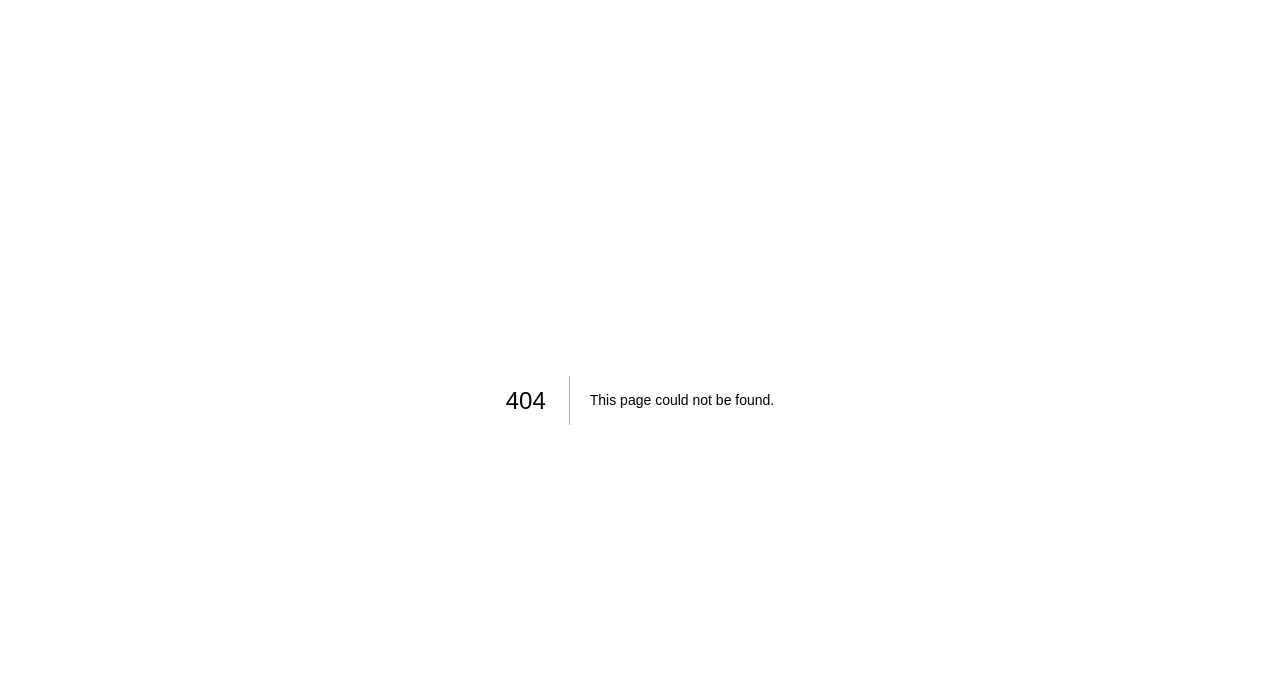
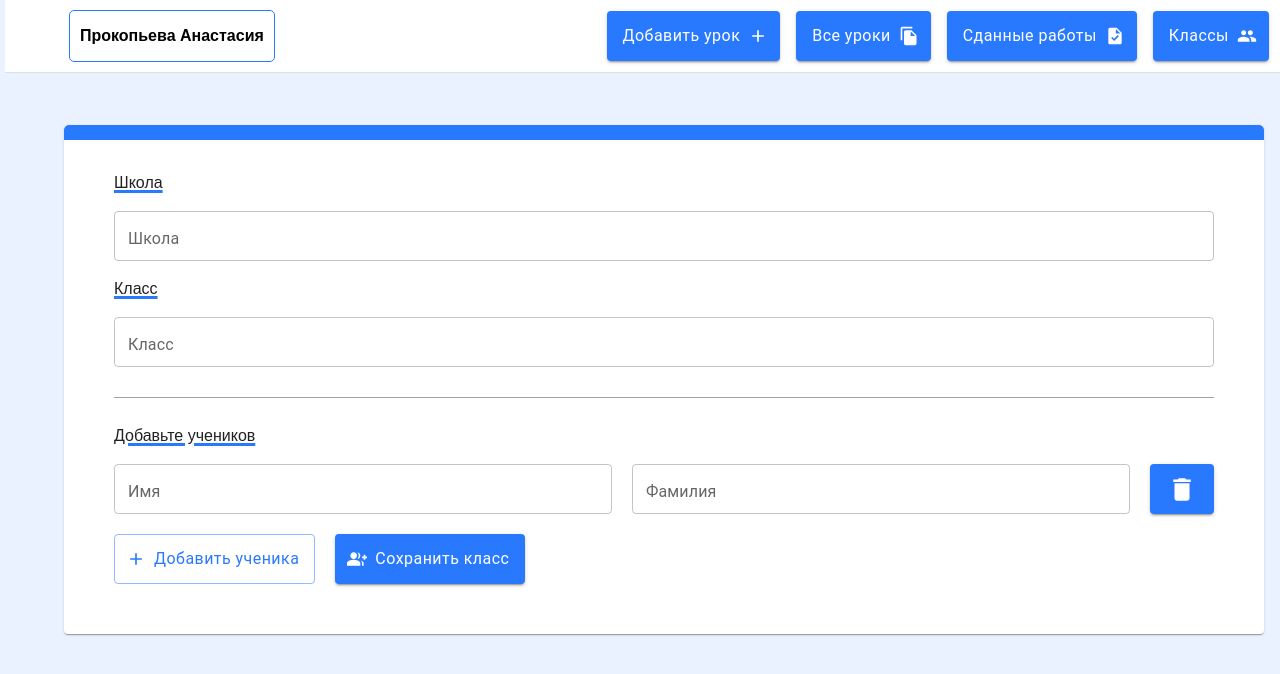
Before and after one commit to unnastasya/platform_for_tests, a Next.js app: page /addClass in a window 1280 px wide. Before the commit this address had no page. Shown: the top 674 px of the page. Built offline with nearby package versions, Linux system fonts and the light colour scheme.

Commit message:
add addClass page & needed components

```diff
--- /dev/null
+++ b/src/app/addClass/page.tsx
@@ -0,0 +1,13 @@
+"use client";
+
+
+import AddClassBlock from "@/components/AddClassBlock/AddClassBlock";
+import { Page } from "@/components/Page/Page";
+
+export default function AddClass() {
+	return (
+		<Page>
+			<AddClassBlock />
+		</Page>
+	);
+}
--- /dev/null
+++ b/src/components/AddClassBlock/AddClassBlock.module.css
@@ -0,0 +1,30 @@
+.addClass__container {
+	width: 1200px;
+	padding: 50px;
+	margin: 25px 0;
+	position: relative;
+	border-radius: 10px;
+
+}
+
+.addClass__container:first-child::after {
+	content: "";
+	position: absolute;
+	left: 0;
+	top: 0;
+	right: 0;
+	bottom: 0;
+	height: 15px;
+	width: 100%;
+	background: #82b1ff;
+	background-position: center center;
+	border-radius: 5px 5px 0 0;
+	background: #2979ff;
+}
+
+
+.addClass__form {
+    display: flex;
+	flex-direction: column;
+	gap: 30px;
+}
--- /dev/null
+++ b/src/components/AddClassBlock/AddClassBlock.tsx
@@ -0,0 +1,58 @@
+import { useRouter } from "next/navigation";
+import styles from "./AddClassBlock.module.css";
+import { useForm } from "react-hook-form";
+import { Paper } from "@mui/material";
+import { addClass } from "@/api/classes";
+import AddClassHeader from "../AddClassHeader/AddClassHeader";
+import AddStudents from "../AddStudents/AddStudents";
+
+export default function AddClassBlock() {
+	const router = useRouter();
+
+	const {
+		register,
+		formState: { errors },
+		handleSubmit,
+		control,
+	} = useForm({
+		defaultValues: {
+			school: "",
+			class: "",
+			people: [
+				{
+					name: "",
+					surname: "",
+				},
+			],
+		},
+	});
+
+	const onSubmit = async (data: any) => {
+		await addClass(data);
+		router.push("/classes");
+	};
+
+	return (
+		<Paper className={styles.addClass__container}>
+			<form
+				className={styles.addClass__form}
+				onSubmit={handleSubmit((data) => {
+					onSubmit(data);
+				})}
+			>
+				<AddClassHeader register={register} />
+
+				<hr
+					style={{
+						width: "100%",
+						border: "none",
+						backgroundColor: "#A3A3A3",
+						color: "#A3A3A3",
+						height: "1px",
+					}}
+				/>
+				<AddStudents control={control} register={register} />
+			</form>
+		</Paper>
+	);
+}
--- /dev/null
+++ b/src/components/AddClassHeader/AddClassHeader.module.css
@@ -0,0 +1,9 @@
+.addClass__nameBlock {
+	display: flex;
+	flex-direction: column;
+	gap: 20px;
+}
+
+.addStudent__textHeader {
+	text-decoration: 3px underline solid #2979ff;
+}
--- /dev/null
+++ b/src/components/AddClassHeader/AddClassHeader.tsx
@@ -0,0 +1,23 @@
+import { TextField } from "@mui/material";
+import styles from "./AddClassHeader.module.css";
+
+export default function AddClassHeader({ register }: any) {
+	return (
+		<div className={styles.addClass__nameBlock}>
+			<p className={styles.addStudent__textHeader}>Школа</p>
+			<TextField
+				{...register("school")}
+				multiline
+				fullWidth
+				label="Школа"
+			/>
+			<p className={styles.addStudent__textHeader}>Класс</p>
+			<TextField
+				{...register("class")}
+				multiline
+				fullWidth
+				label="Класс"
+			/>
+		</div>
+	);
+}
--- a/src/components/AddCriteria/AddCriteria.tsx
+++ b/src/components/AddCriteria/AddCriteria.tsx
@@ -26,7 +26,7 @@ function getTotal(payload: any) {
 	return total;
 }
 
-export function AddCriteria({ register, indexQuestion, control }: any) {
+export default function AddCriteria({ register, indexQuestion, control }: any) {
 	const { fields, append, remove } = useFieldArray({
 		name: `questions.${indexQuestion}.criteria`,
 		control,
--- /dev/null
+++ b/src/components/AddStudents/AddStudents.module.css
@@ -0,0 +1,22 @@
+.addStudent__oneSrudent {
+	width: 100%;
+	display: flex;
+	justify-content: space-between;
+	gap: 20px;
+	align-items: center;
+}
+
+.addStudents__buttonsBlock {
+	display: flex;
+	gap: 20px;
+}
+
+.addStudent__textHeader {
+	text-decoration: 3px underline solid #2979ff;
+}
+
+.addStudent__container {
+	display: flex;
+	flex-direction: column;
+	gap: 20px;
+}
--- /dev/null
+++ b/src/components/AddStudents/AddStudents.tsx
@@ -0,0 +1,86 @@
+import { useFieldArray } from "react-hook-form";
+import DeleteIcon from "@mui/icons-material/Delete";
+import AddIcon from "@mui/icons-material/Add";
+import GroupAddIcon from "@mui/icons-material/GroupAdd";
+import { Button, FormControl, TextField } from "@mui/material";
+
+import styles from "./AddStudents.module.css";
+
+const styleInput = {
+	width: "100%",
+	m: 0,
+	p: 0,
+};
+
+export default function AddStudents({ control, register }: any) {
+	const { fields, append, remove } = useFieldArray({
+		name: "people",
+		control,
+		rules: {
+			required: "Пожалуйста, добавьте хотя бы одного ученика",
+		},
+	});
+
+	const appendStudent = () => {
+		append({
+			name: "",
+			surname: "",
+		});
+	};
+
+	return (
+		<div className={styles.addStudent__container}>
+			<p className={styles.addStudent__textHeader}>Добавьте учеников</p>
+
+			{fields.map((field, index) => {
+				return (
+					<section
+						key={field.id}
+						className={styles.addStudent__oneSrudent}
+					>
+						<FormControl sx={styleInput}>
+							<TextField
+								{...register(`people.${index}.name`)}
+								label="Имя"
+							/>
+						</FormControl>
+						<FormControl sx={styleInput}>
+							<TextField
+								{...register(`people.${index}.surname`)}
+								label="Фамилия"
+							/>
+						</FormControl>
+						<Button
+							variant="contained"
+							type="button"
+							onClick={() => {
+								remove(index);
+							}}
+						>
+							<DeleteIcon
+								sx={{ height: "45px", width: "30px" }}
+							/>
+						</Button>
+					</section>
+				);
+			})}
+			<div className={styles.addStudents__buttonsBlock}>
+				<Button
+					variant="outlined"
+					type="button"
+					startIcon={<AddIcon />}
+					onClick={appendStudent}
+				>
+					Добавить ученика
+				</Button>
+				<Button
+					variant="contained"
+					startIcon={<GroupAddIcon />}
+					type="submit"
+				>
+					Сохранить класс
+				</Button>
+			</div>
+		</div>
+	);
+}
```
